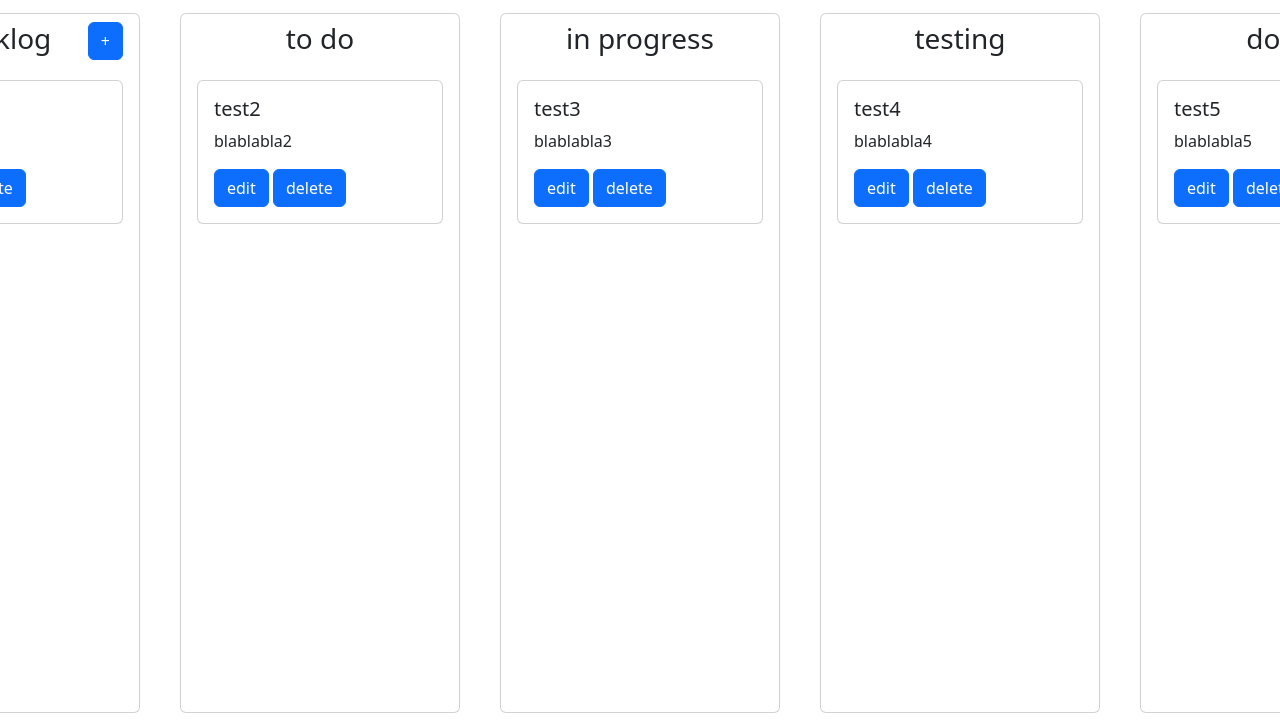
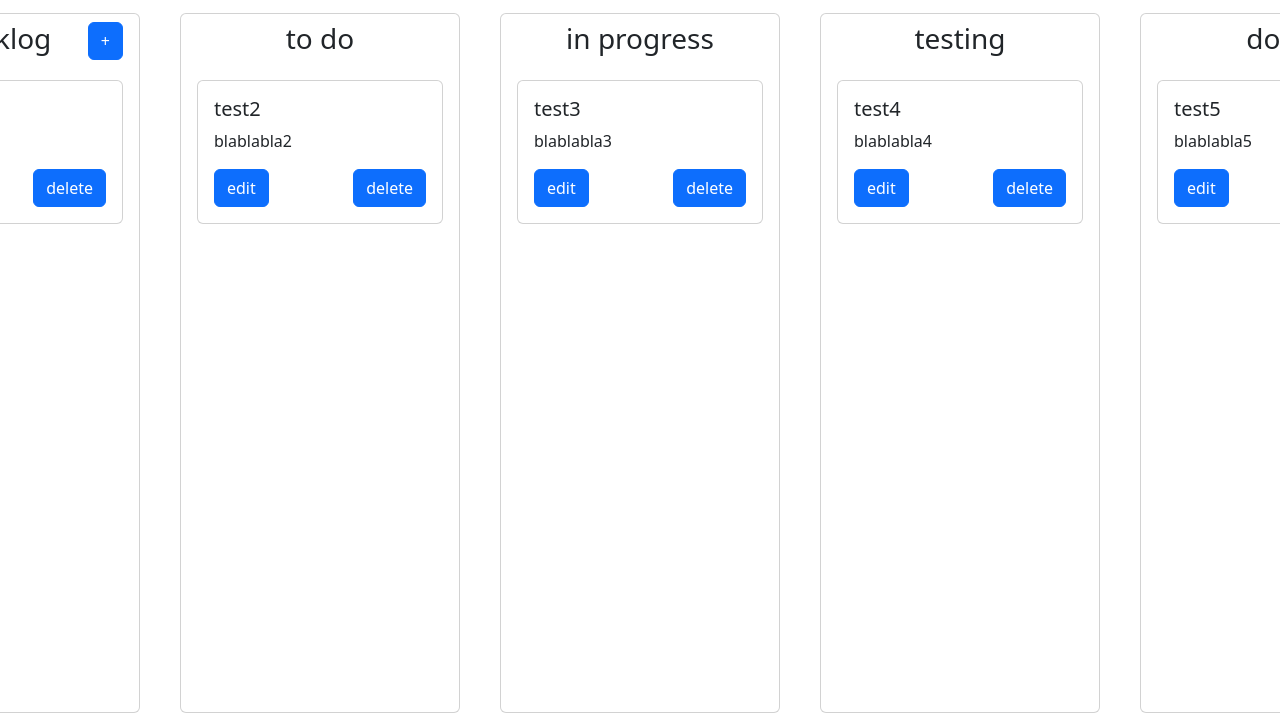
Before and after one commit to AndreHehn/kanban, a website: page index.html in a window 1280 px wide. Shown: the part 75-800 px from the top of the page. Drawn offline with nearby package versions, Linux system fonts and the light colour scheme.

Commit message:
minor changes

```diff
--- a/script.js
+++ b/script.js
@@ -1,3 +1,20 @@
+/**
+ *
+ * Dringlichkeit hinzufügen (Farben)
+ *
+ * Assigned to hinzufügen (nachdem man das aus backlog herausnimmt)
+ *
+ * Erstellungsdatum hinzufügen
+ *
+ * Deadline hinzufügen
+ *
+ * Mülleimer
+ *
+ */
+
+
+
+
 let data = [
     {
         'title': 'test1',
@@ -66,8 +83,9 @@ function generateHtml(element) {
         <div class="card-body">
             <h5 class="card-title"> ${element['title']}</h5>
             <p class="card-text"> ${element['content']}</p>
+            <div class="ticket-buttons">
             <a href="#" class="btn btn-primary" data-bs-toggle="modal" data-bs-target="#changeContent" onclick="pushHtmlForModal(${id})">edit</a>
-            <a href="#" class="btn btn-primary"  onclick="deleteTicket(${id})">delete</a>
+            <a href="#" class="btn btn-primary"  onclick="deleteTicket(${id})">delete</a></div>
         </div>
     </div>`;
 }
--- a/style.css
+++ b/style.css
@@ -8,8 +8,8 @@ main {
     align-items: center;
 }
 
-.headline-main{
-margin-top: 16px;
+.headline-main {
+    margin-top: 16px;
 }
 
 .kanban-board {
@@ -19,20 +19,27 @@ margin-top: 16px;
     height: 100%;
 }
 
-.board-element {position:relative;
+.board-element {
+    position: relative;
     margin-top: 16px;
     width: 280px;
     height: 700px;
 }
 
-.element-headline{
+.element-headline {
     margin-top: 8px;
 }
 
-.backlog-button{
+.backlog-button {
     position: absolute;
-    top:8px;
-right: 16px;}
+    top: 8px;
+    right: 16px;
+}
+
+.ticket-buttons{
+display:flex;
+justify-content: space-between;
+}
 
 .headline-name {
     text-align: center;
@@ -43,10 +50,10 @@ right: 16px;}
 }
 
 
-.form-resize-off{
+.form-resize-off {
     resize: none;
 }
 
-.drag-over{
+.drag-over {
     background-color: rgba(0, 0, 0, 0.2);
 }
```
